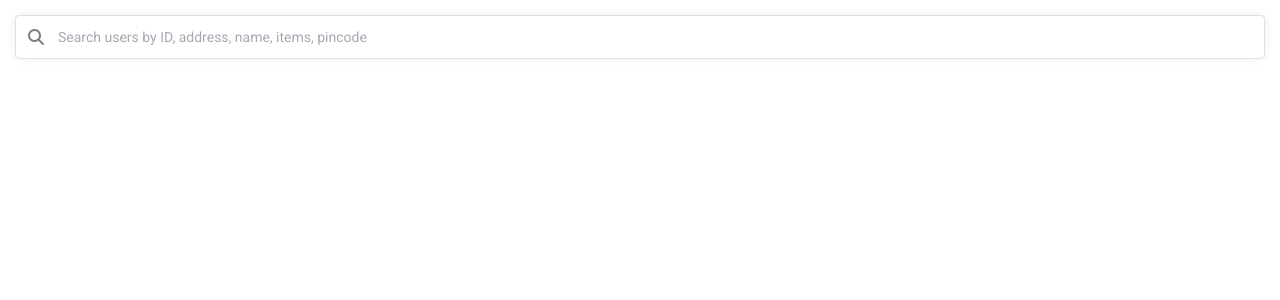
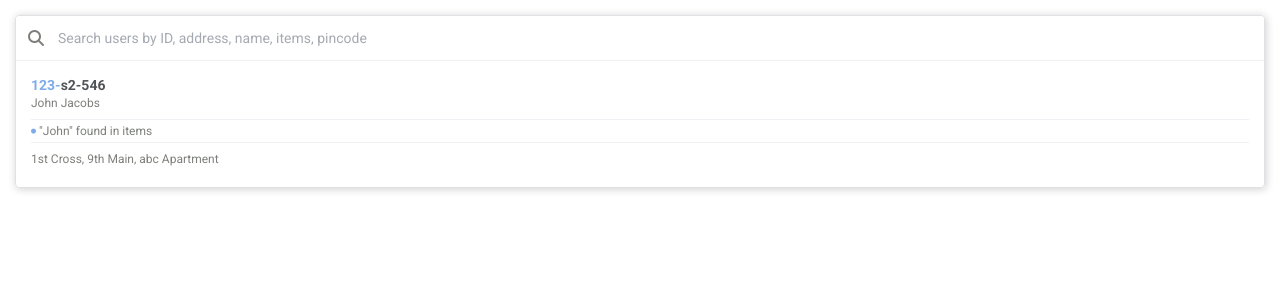
Before and after one commit to PezCoder/search-users, a React (Create React App) app: page / in a window 1280 px wide. Shown: the top 300 px of the page. Built offline with nearby package versions, Linux system fonts and the light colour scheme.

Commit message:
Add Search suggestion card

```diff
--- a/src/App.js
+++ b/src/App.js
@@ -1,23 +1,13 @@
 import React, {useEffect} from 'react';
-import {useDispatch, useSelector, shallowEqual} from 'react-redux';
-import {loadUsers} from './redux/users/users';
-import SearchBar from './components/search/SearchBar';
+import './styles/reset.scss';
 import './styles/base.scss';
 import './app.scss';
+import SearchUsers from './components/search/SearchUsers';
 
 function App() {
-  const dispatch = useDispatch();
-  const users = useSelector(state => state.users, shallowEqual);
-
-  useEffect(() => {
-    dispatch(loadUsers());
-  }, []);
-
-  console.log(users);
-
   return (
     <main>
-      <SearchBar />
+      <SearchUsers />
     </main>
   );
 }
--- a/src/app.scss
+++ b/src/app.scss
@@ -1,3 +1,9 @@
+@import './styles/variables.scss';
+
 main {
-    padding: 15px;
+    margin: 15px;
+    box-shadow: 1px 1px 8px $color-shadow;
+    border-radius: 4px;
+    overflow: hidden;
+    border: solid 1px $color-border;
 }
--- a/src/components/search/SearchBar.js
+++ b/src/components/search/SearchBar.js
@@ -2,7 +2,7 @@ import React, { useState, useRef, useEffect } from 'react';
 import PropTypes from 'prop-types';
 import './searchBar.scss';
 
-function SearchBar({ type, onChange, onClick }) {
+function SearchBar({ onChange }) {
   const [value, setValue] = useState('');
   const searchInputRef = useRef(null);
 
@@ -20,7 +20,7 @@ function SearchBar({ type, onChange, onClick }) {
   }
 
   return (
-    <div className="search-bar" onClick={onClick}>
+    <div className="search-bar">
       <i className="fas fa-search search-bar__icon-search"></i>
       <input
         className="search-bar__input"
@@ -43,10 +43,7 @@ function SearchBar({ type, onChange, onClick }) {
 }
 
 SearchBar.propTypes = {
-  type: PropTypes.oneOf(['static']),
-  initialValue: PropTypes.string,
   onChange: PropTypes.func,
-  onClick: PropTypes.func,
 };
 
 export default SearchBar;
--- /dev/null
+++ b/src/components/search/SearchSuggestion.js
@@ -0,0 +1,57 @@
+import React from 'react';
+import PropTypes from 'prop-types';
+import {escapeStringForRegExp} from '../../utilities/utilities';
+import './searchSuggestion.scss';
+
+function highlight(text, word) {
+  const caseInsensitiveFirstWordMatch = new RegExp(
+    escapeStringForRegExp(word),
+    'i'
+  );
+  const highlightedText = text.replace(
+    caseInsensitiveFirstWordMatch,
+    match => `<span class="search-suggestion__highlight">${match}</span>`
+  );
+
+  return highlightedText;
+}
+
+const SearchSuggestion = ({
+  title,
+  subtitle,
+  listItem,
+  description,
+  highlightWord,
+  onClick
+}) => {
+
+  return (
+    <article onClick={onClick} className="search-suggestion">
+      <h4
+        className="search-suggestion__title"
+        dangerouslySetInnerHTML={{ __html: highlight(title, highlightWord) }} />
+      <p
+        className="search-suggestion__subtitle"
+        dangerouslySetInnerHTML={{ __html: highlight(subtitle, highlightWord) }} />
+      <ul className="search-suggestion__list">
+        <li>
+          <i class="fas fa-circle"></i>{listItem}
+        </li>
+      </ul>
+      <p
+        className="search-suggestion__description"
+        dangerouslySetInnerHTML={{ __html: highlight(description, highlightWord) }} />
+    </article>
+  );
+};
+
+SearchSuggestion.propTypes = {
+  title: PropTypes.string,
+  subtitle: PropTypes.string,
+  listItem: PropTypes.string,
+  description: PropTypes.string,
+  highlightWord: PropTypes.string,
+  onClick: PropTypes.func,
+};
+
+export default SearchSuggestion;
--- /dev/null
+++ b/src/components/search/SearchUsers.js
@@ -0,0 +1,42 @@
+import React, { useEffect } from 'react';
+import {useDispatch, useSelector, shallowEqual} from 'react-redux';
+import SearchBar from './SearchBar';
+import './searchUsers.scss';
+import {loadUsers} from '../../redux/users/users';
+import SearchSuggestion from './SearchSuggestion';
+
+function SearchUsers({ type, onChange, onClick }) {
+  const dispatch = useDispatch();
+  const users = useSelector(state => state.users, shallowEqual);
+
+  // Load users mock data on page load
+  useEffect(() => {
+    dispatch(loadUsers());
+  }, []);
+
+  function handleOnChange(value) {
+    console.log('changing', value);
+  }
+
+  console.log(users);
+  if (users.apiStatus !== 'success') {
+    return null;
+  }
+
+  const user = users.list[0];
+
+  return (
+    <React.Fragment>
+      <SearchBar onChange={handleOnChange} />
+      <SearchSuggestion
+        title={user.id}
+        subtitle={user.name}
+        listItem='"John" found in items'
+        description={user.address}
+        highlightWord="123-"
+      />
+    </React.Fragment>
+  );
+}
+
+export default SearchUsers;
--- a/src/components/search/searchBar.scss
+++ b/src/components/search/searchBar.scss
@@ -2,9 +2,6 @@
 
 .search-bar {
     height: 44px;
-    border-radius: 4px;
-    box-shadow: 0 0 8px 0 rgba(45, 45, 50, 0.08);
-    border: solid 1px $color-border;
     background-color: white;
     display: flex;
     padding: 0 12px;
--- /dev/null
+++ b/src/components/search/searchSuggestion.scss
@@ -0,0 +1,50 @@
+@import '../../styles/variables.scss';
+
+.search-suggestion {
+    font-size: 14px;
+    border-top: 1px solid $color-border-separator;
+    padding: 17px 15px;
+    display: flex;
+    flex-direction: column;
+    cursor: pointer;
+
+    &:hover,
+    &:active,
+    &:focus {
+        background: $color-background-highlight;
+    }
+
+    &__highlight {
+        color: $color-highlight-text;
+    }
+
+    &__title {
+        font-size: 14px;
+    }
+
+    &__subtitle,
+    &__list,
+    &__description {
+        color: $color-secondary-text;
+        margin: 5px 0;
+        font-size: 12px;
+    }
+
+    &__list {
+        border-top: 1px solid $color-border-separator;
+        border-bottom: 1px solid $color-border-separator;
+        padding: 5px 0;
+
+        i {
+            font-size: 5px;
+            color: $color-highlight-text;
+            margin-right: 3px;
+        }
+
+        li {
+            color: inherit;
+            display: flex;
+            align-items: center;
+        }
+    }
+}
--- a/src/redux/users/users.js
+++ b/src/redux/users/users.js
@@ -22,7 +22,7 @@ export default function usersReducer(state = initialState, action = {}) {
     case LOAD_USERS_SUCCESS:
       return {
         ...state,
-        ...action.payload,
+        list: [...action.payload],
         apiStatus: 'success',
       };
 
--- /dev/null
+++ b/src/styles/reset.scss
@@ -0,0 +1,127 @@
+/* http://meyerweb.com/eric/tools/css/reset/
+   v2.0 | 20110126
+   License: none (public domain)
+*/
+
+html,
+body,
+div,
+span,
+applet,
+object,
+iframe,
+h1,
+h2,
+h3,
+h4,
+h5,
+h6,
+p,
+blockquote,
+pre,
+a,
+abbr,
+acronym,
+address,
+big,
+cite,
+code,
+del,
+dfn,
+em,
+img,
+ins,
+kbd,
+q,
+s,
+samp,
+small,
+strike,
+strong,
+sub,
+sup,
+tt,
+var,
+b,
+u,
+i,
+center,
+dl,
+dt,
+dd,
+ol,
+ul,
+li,
+fieldset,
+form,
+label,
+legend,
+table,
+caption,
+tbody,
+tfoot,
+thead,
+tr,
+th,
+td,
+article,
+aside,
+canvas,
+details,
+embed,
+figure,
+figcaption,
+footer,
+header,
+hgroup,
+menu,
+nav,
+output,
+ruby,
+section,
+summary,
+time,
+mark,
+audio,
+video {
+  margin: 0;
+  padding: 0;
+  border: 0;
+  vertical-align: baseline;
+}
+/* HTML5 display-role reset for older browsers */
+article,
+aside,
+details,
+figcaption,
+figure,
+footer,
+header,
+hgroup,
+menu,
+nav,
+section {
+  display: block;
+}
+body {
+  line-height: 1;
+}
+ol,
+ul {
+  list-style: none;
+}
+blockquote,
+q {
+  quotes: none;
+}
+blockquote:before,
+blockquote:after,
+q:before,
+q:after {
+  content: "";
+  content: none;
+}
+table {
+  border-collapse: collapse;
+  border-spacing: 0;
+}
--- a/src/styles/variables.scss
+++ b/src/styles/variables.scss
@@ -4,3 +4,6 @@ $color-primary-text: #4E5458;
 $color-secondary-text: #7D807A;
 $color-highlight-text: #7DACE9;
 $color-border: #e0e0e5;
+$color-background-highlight: #FFFEDC;
+$color-border-separator: #f0f0f5;
+$color-shadow: #cecece;
--- /dev/null
+++ b/src/utilities/utilities.js
@@ -0,0 +1,4 @@
+// https://stackoverflow.com/questions/3446170/escape-string-for-use-in-javascript-regex
+export function escapeStringForRegExp(str) {
+  return str.replace(/[-[\]/{}()*+?.\\^$|]/g, '\\$&');
+}
```
Also changed, not shown: src/components/search/searchUsers.scss (added).
